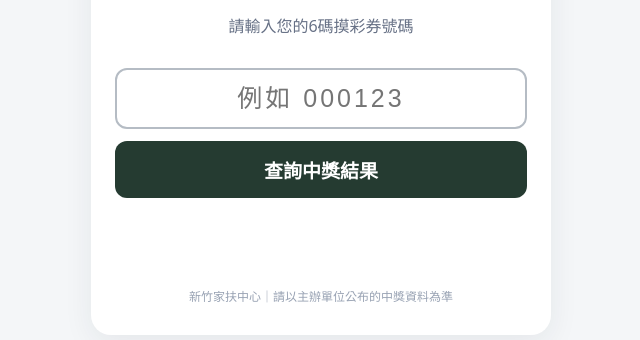
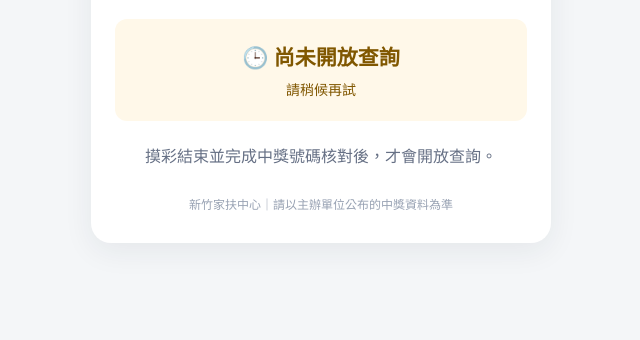
Before and after one commit to TFCFHC/hsinchu-raffle-2026, a plain HTML site: page index.html in a window 1280 px wide. Shown: the part 150-490 px from the top of the page, without its empty margins (319-959 px from the left). Drawn offline with Linux system fonts and the light colour scheme.

Commit message:
Update IS_OPEN status and modify WINNERS list
Changed IS_OPEN to false and removed several winners from the WINNERS object.

```diff
--- a/index.html
+++ b/index.html
@@ -17,99 +17,12 @@
 </main>
 <script>
 // 測試期間維持 false；正式公布名單並核對完成後，才改為 true。
-const IS_OPEN = true;
+const IS_OPEN = false;
 // 正式上線時填入「六碼摸彩券號碼」對應「中獎序號」。目前僅為空白測試資料。
 const WINNERS = {
   "000716": 1,
   "000663": 2,
   "006296": 3,
-  "006707": 4,
-  "000959": 5,
-  "004770": 6,
-  "006895": 7,
-  "002030": 8,
-  "005120": 9,
-  "001140": 10,
-  "005049": 11,
-  "005121": 12,
-  "016423": 13,
-  "014655": 14,
-  "006122": 15,
-  "015226": 16,
-  "001804": 17,
-  "001805": 18,
-  "007740": 19,
-  "012462": 20,
-  "011888": 21,
-  "014310": 22,
-  "014311": 23,
-  "015356": 24,
-  "015357": 25,
-  "001005": 26,
-  "004932": 27,
-  "004626": 28,
-  "015358": 29,
-  "011187": 30,
-  "004647": 31,
-  "008654": 32,
-  "004627": 33,
-  "001081": 34,
-  "015354": 35,
-  "004200": 36,
-  "004436": 37,
-  "008675": 38,
-  "005577": 39,
-  "002313": 40,
-  "000368": 41,
-  "004271": 42,
-  "001848": 43,
-  "006788": 44,
-  "005247": 45,
-  "014071": 46,
-  "001716": 47,
-  "001535": 48,
-  "002829": 49,
-  "004183": 50,
-  "008102": 51,
-  "001984": 52,
-  "011278": 53,
-  "014609": 54,
-  "002714": 55,
-  "014451": 56,
-  "016356": 57,
-  "002843": 58,
-  "014990": 59,
-  "007828": 60,
-  "003195": 61,
-  "002612": 62,
-  "002103": 63,
-  "000321": 64,
-  "007861": 65,
-  "014668": 66,
-  "000632": 67,
-  "006065": 68,
-  "002842": 69,
-  "016484": 70,
-  "005615": 71,
-  "004851": 72,
-  "005431": 73,
-  "011683": 74,
-  "014972": 75,
-  "004201": 76,
-  "013156": 77,
-  "008648": 78,
-  "004846": 79,
-  "004455": 80,
-  "002000": 81,
-  "016203": 82,
-  "001266": 83,
-  "016476": 84,
-  "001558": 85,
-  "013872": 86,
-  "003145": 87,
-  "005605": 88,
-  "008107": 89,
-  "016387": 90
 };
 if(IS_OPEN){document.getElementById('closed').style.display='none';document.getElementById('entry').style.display='block'}
 function check(){const raw=document.getElementById('ticket').value.trim();const output=document.getElementById('result');if(!/^\d{1,6}$/.test(raw)){output.className='loser';output.textContent='請輸入1至6位數字的摸彩券號碼';return}const ticket=raw.padStart(6,'0');if(Object.prototype.hasOwnProperty.call(WINNERS,ticket)){output.className='winner';output.textContent=`🎊 恭喜您中獎！中獎序號：${WINNERS[ticket]}號（摸彩券號碼：${ticket}）`}else{output.className='loser';output.textContent='很抱歉，這次沒有中獎。'}}
```
